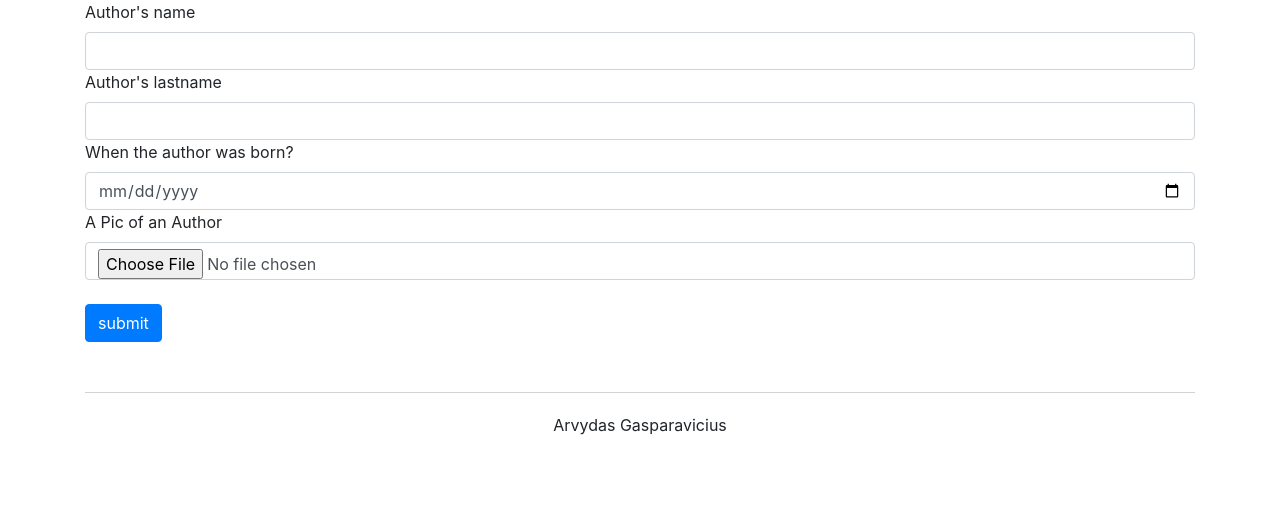
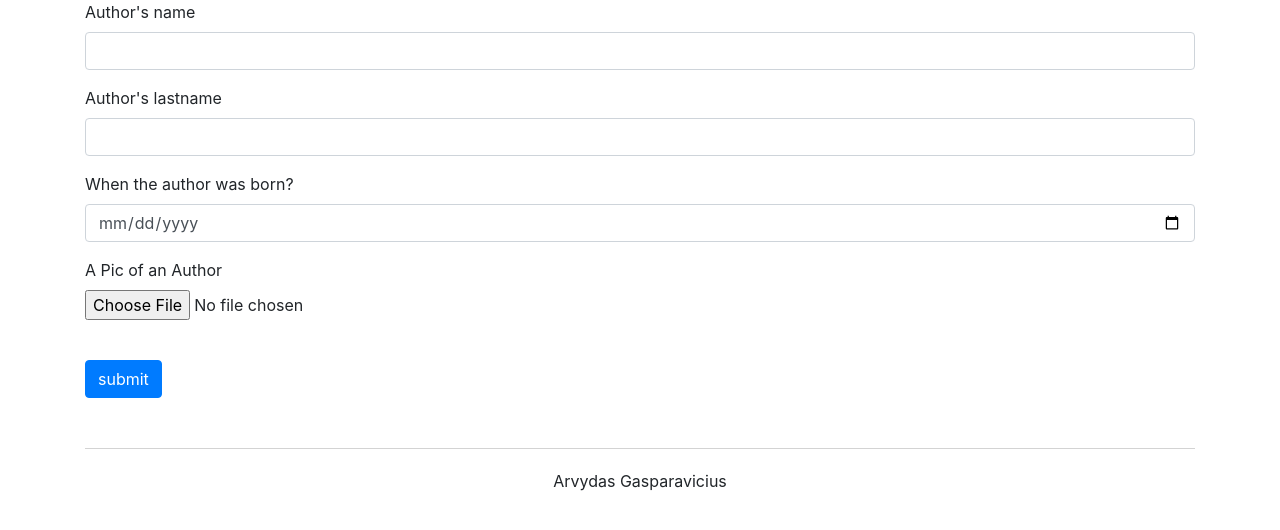
Before and after one commit to azegas/citatos_flask, a Flask app: page /add_author in a window 1280 px wide. Shown: the part 56-586 px from the top of the page. Run offline with Flask 3, Linux system fonts and the light colour scheme; some libraries are stand-ins or nearby versions.

Commit message:
refactor the form

```diff
--- a/web_site/templates/add_author.html
+++ b/web_site/templates/add_author.html
@@ -3,22 +3,30 @@
 
     <!-- enctyoe allows us to upload images -->
     <form method="POST" enctype="multipart/form-data">
-        {{form.hidden_tag()}}<!-- getting csrf token -->
+        {{form.hidden_tag()}}<!-- Include CSRF token for security -->
 
-        {{form.name.label(class="form-label")}}
-        {{form.name(class="form-control")}}
+        <div class="form-group">
+            {{ form.name.label(class_="form-label") }} <!-- Use class_ instead of class to avoid conflict with Python keyword -->
+            {{ form.name(class_="form-control") }}
+        </div>
 
-        {{form.lastname.label(class="form-label")}}
-        {{form.lastname(class="form-control")}}
+        <div class="form-group">
+            {{ form.lastname.label(class_="form-label") }}
+            {{ form.lastname(class_="form-control") }}
+        </div>
 
-        {{form.born.label(class="form-label")}}
-        {{form.born(class="form-control")}}
+        <div class="form-group">
+            {{ form.born.label(class_="form-label") }}
+            {{ form.born(class_="form-control") }}
+        </div>
 
-        {{form.pic.label(class="form-label")}}
-        {{form.pic(class="form-control")}}
+        <div class="form-group">
+            {{ form.pic.label(class_="form-label") }}
+            {{ form.pic(class_="form-control-file") }} <!-- Use form-control-file class for file input -->
+        </div>
 
         <br/>
-        {{form.submit(class="btn btn-primary")}}
+        {{form.submit(class_="btn btn-primary")}}
     </form>
 
 
```
